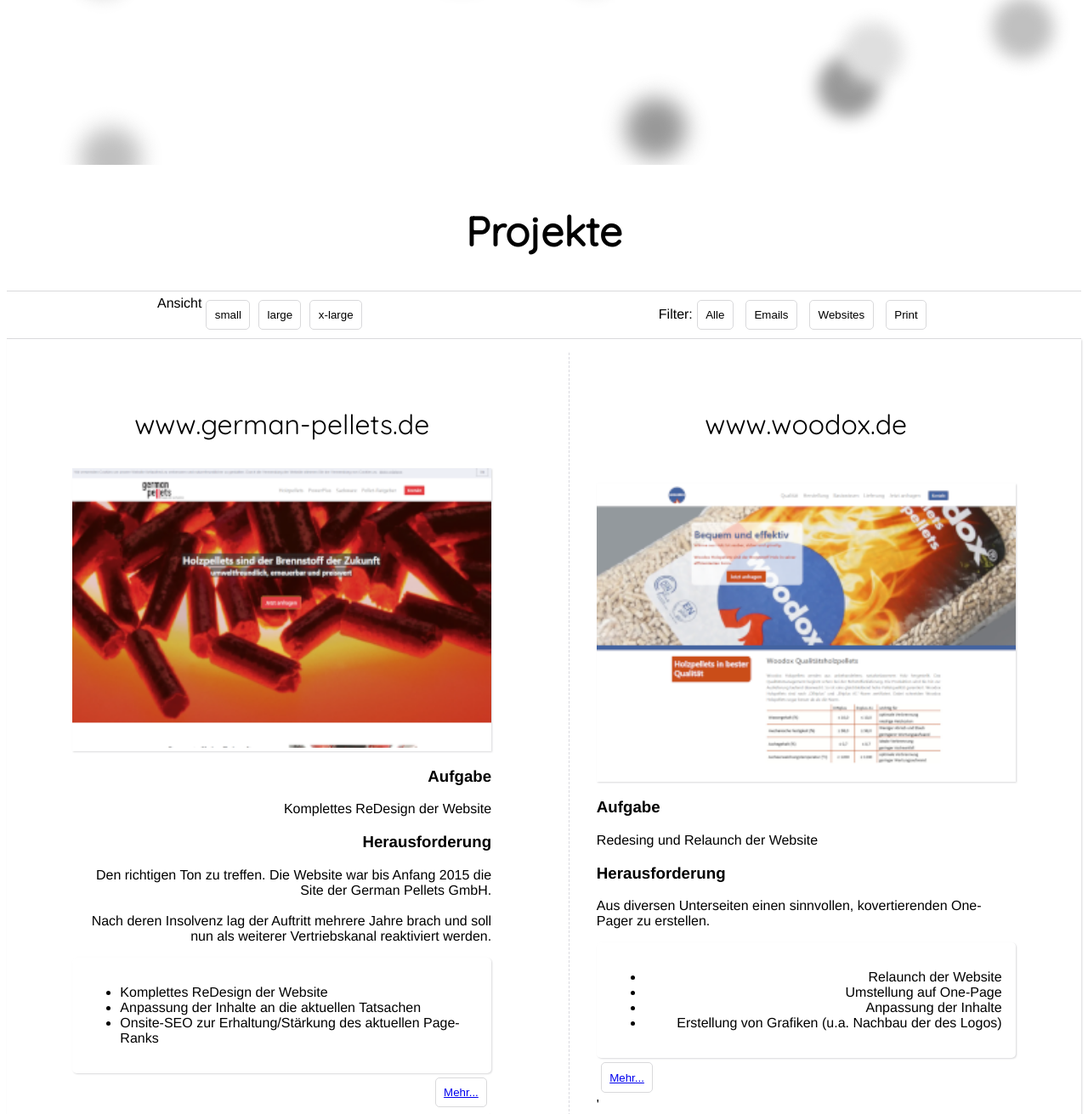
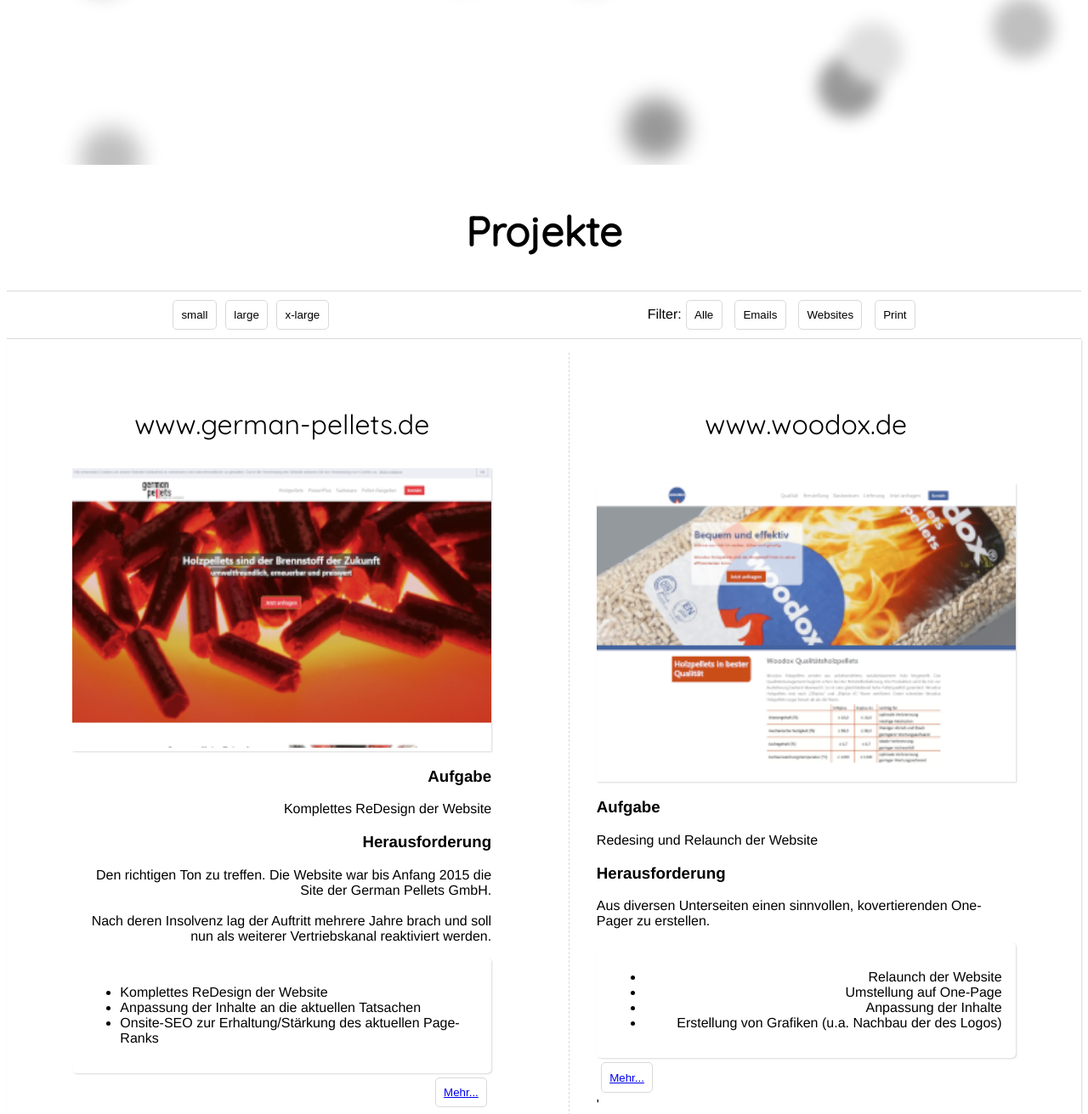
Before and after one commit to chili-666/portfolio, a plain HTML site: page portfolio-new/index.html in a window 1280 px wide. Shown: the part 606-1917 px from the top of the page at 85% size. Drawn offline with Linux system fonts and the light colour scheme.

Commit message:
Update index.html

```diff
--- a/portfolio-new/index.html
+++ b/portfolio-new/index.html
@@ -73,7 +73,7 @@
 <section class="white">
 <section class="headline"><h2 id="projects">Projekte</h2></section>
 <section class="flex-container filter">
-    <section class="view"><div id="view">Anzeige:</div>
+    <section class="view">
     <button onclick="setView('.tileContainer', 'small')">small</button>
     <button onclick="setView('.tileContainer', 'large')">large</button>
     <button onclick="setView('.tileContainer', 'x-large')">x-large</button>
```
